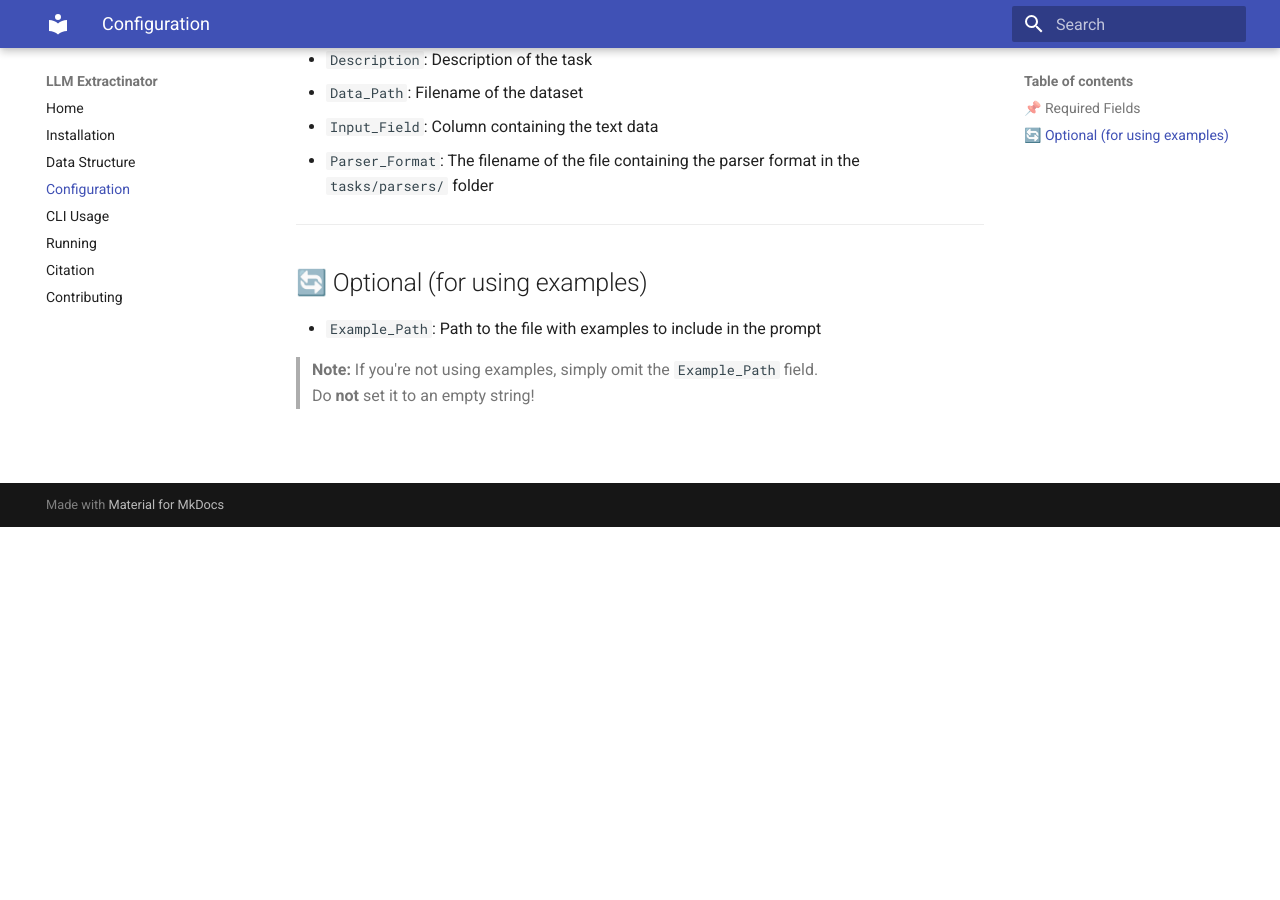
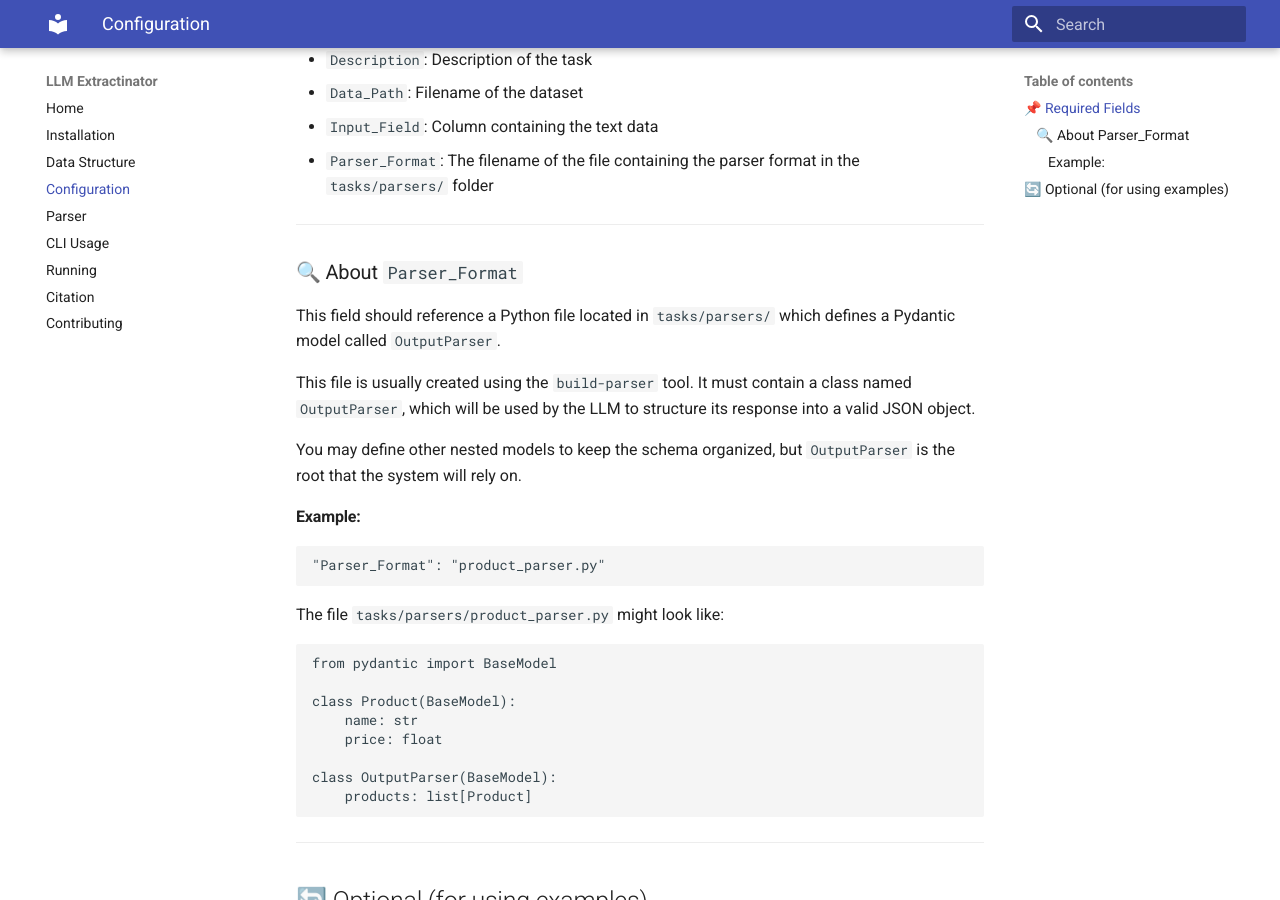
Before and after one commit to DIAGNijmegen/llm_extractinator, an MkDocs documentation site: the page built from docs/configuration.md, in a window 1280 px wide and 900 px high, scrolled down 373 px. Built offline with MkDocs 1.6.1 and Material for MkDocs 9.7.7, drawn with Linux system fonts in a browser that asks for light colours; before the commit the page ends 900 px from its top, so only the background shows below that.

Commit message:
new docs

````diff
--- a/docs/configuration.md
+++ b/docs/configuration.md
@@ -19,6 +19,35 @@ Your JSON file must include the following keys:
 
 ---
 
+### 🔍 About `Parser_Format`
+
+This field should reference a Python file located in `tasks/parsers/` which defines a Pydantic model called `OutputParser`.
+
+This file is usually created using the `build-parser` tool. It must contain a class named `OutputParser`, which will be used by the LLM to structure its response into a valid JSON object.
+
+You may define other nested models to keep the schema organized, but `OutputParser` is the root that the system will rely on.
+
+#### Example:
+
+```json
+"Parser_Format": "product_parser.py"
+```
+
+The file `tasks/parsers/product_parser.py` might look like:
+
+```python
+from pydantic import BaseModel
+
+class Product(BaseModel):
+    name: str
+    price: float
+
+class OutputParser(BaseModel):
+    products: list[Product]
+```
+
+---
+
 ## 🔄 Optional (for using examples)
 
 - `Example_Path`: Path to the file with examples to include in the prompt
--- a/mkdocs.yml
+++ b/mkdocs.yml
@@ -7,6 +7,7 @@ nav:
   - Installation: installation.md
   - Data Structure: data-structure.md
   - Configuration: configuration.md
+  - Parser: parser.md
   - CLI Usage: cli-usage.md
   - Running: running.md
   - Citation: citation.md
````
Also changed, not shown: README.md (+22 -0 lines), docs/parser.md (added, +120 -0 lines).
